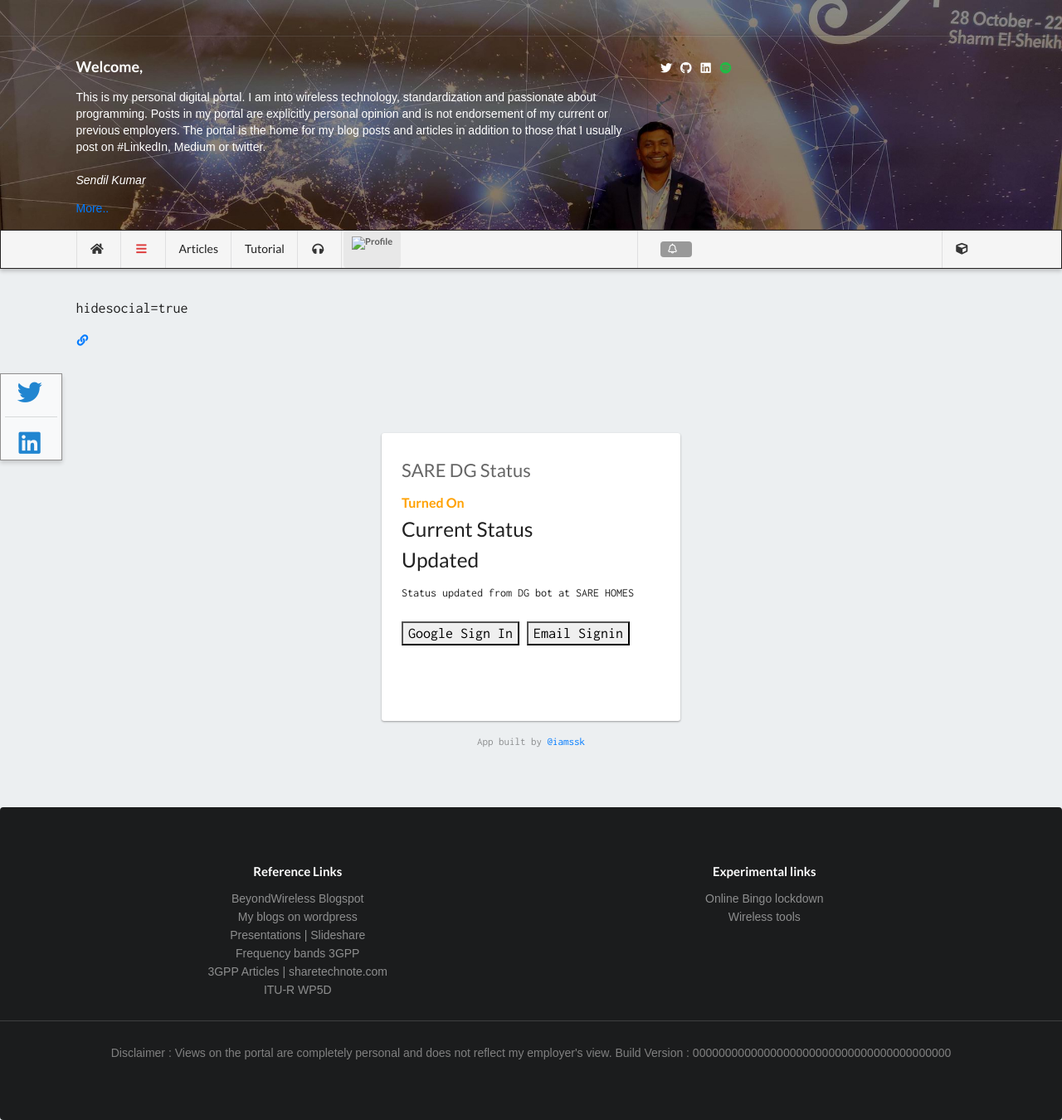
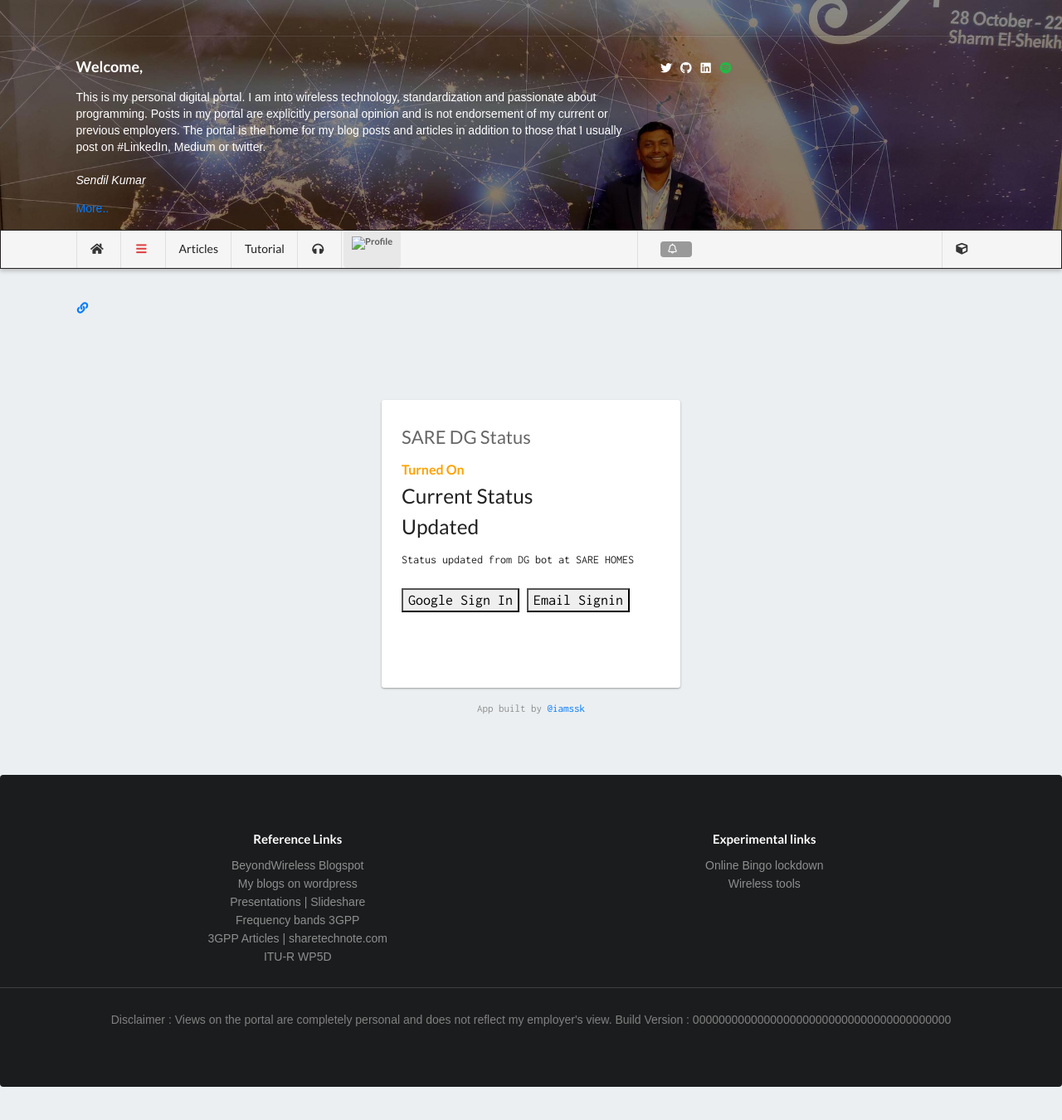
Before and after one commit to wiless/wiless.github.io, a Jekyll site: the page built from _apps/saredg.html, in a window 1280 px wide. Shown: the whole page at 83% size. Built offline with Jekyll 4.4.1, drawn with Linux system fonts in a browser that asks for light colours; nearby versions of some CDN libraries; some web fonts are replaced; comment, search, counter and statistics services are not loaded; a style sheet for code colours, icons or effects is not loaded; after the commit the page ends 1310 px from its top, so only the background shows below that.

Commit message:
Update wide.html

```diff
--- a/_layouts/wide.html
+++ b/_layouts/wide.html
@@ -10,17 +10,16 @@
     {% include menu.html %}
 
     <div class="ui container">
-   {% if !page.hidesocial %}
+   {% unless page.hidesocial==true %}
    {% include socialbar.html %}
-{% endif %}
+{% endunless %}
 
    {% if page.img %}
    <img class="ui fluid bordered image" src="{{page.img}}">
    {% endif %}
    <br>
                              <div class="contentfont">
-                                 <p>hidesocial={{page.hidesocial}}</p>
-<a target=_blank href="https://github.com/wiless/wiless.github.io/edit/master/{{page.path}}"><i class="linkify small icon"></i></a>
+ <a target=_blank href="https://github.com/wiless/wiless.github.io/edit/master/{{page.path}}"><i class="linkify small icon"></i></a>
                                 {{content}}
 
                                 {% if page.comments %}
```
